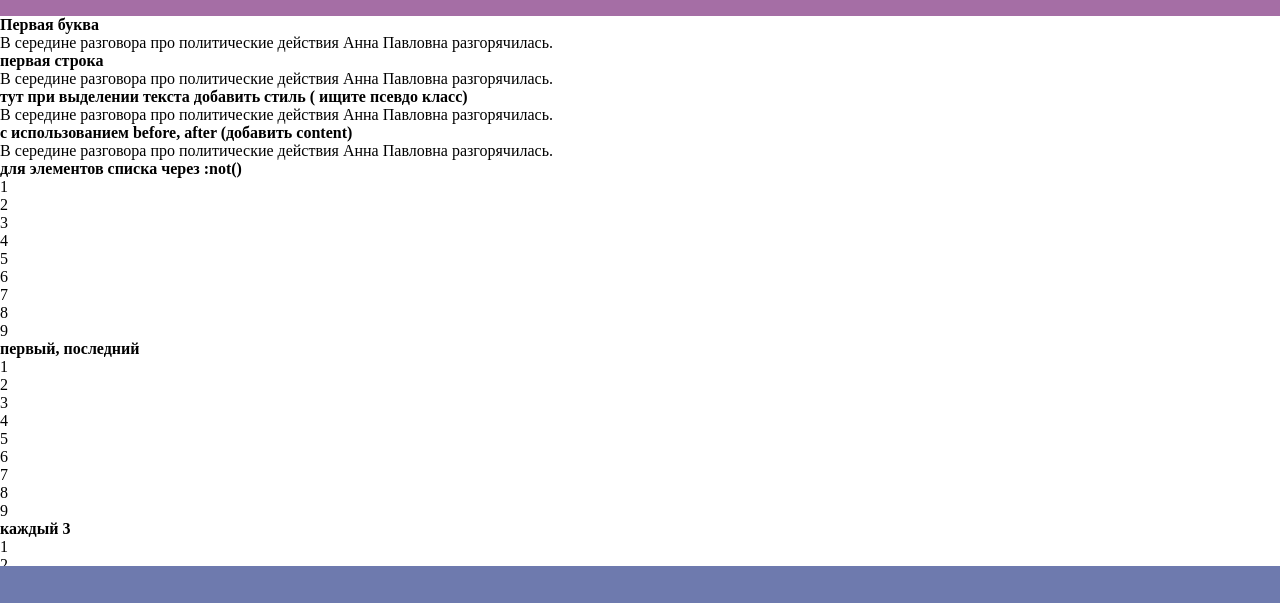
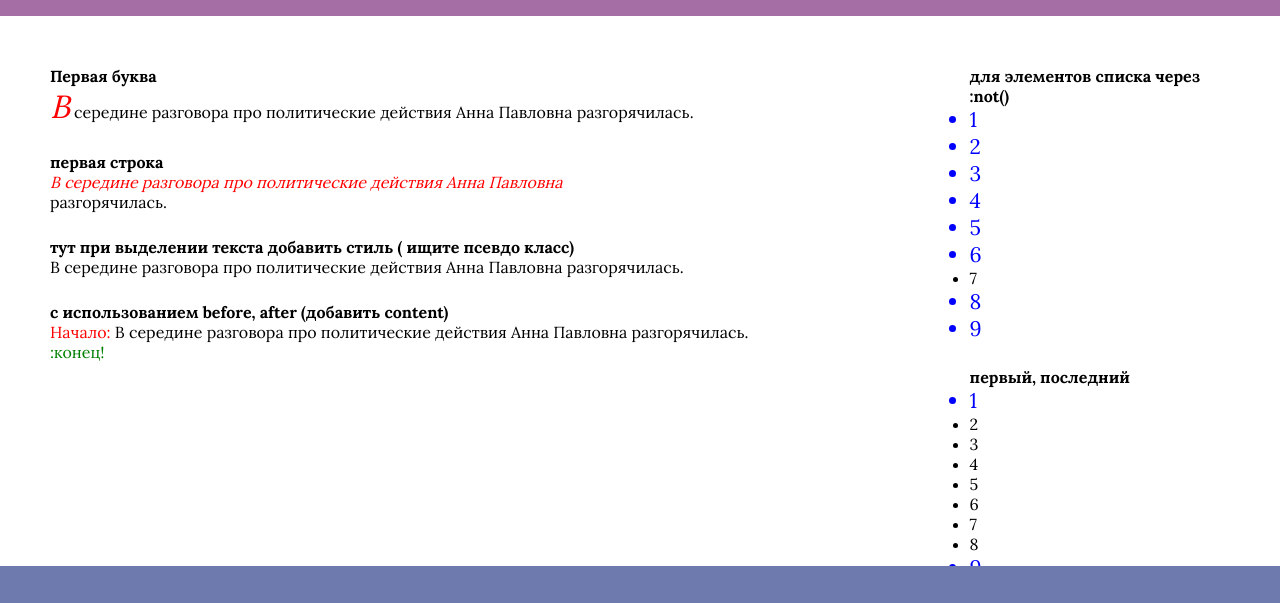
Before and after one commit to Mariia5pon/homework_4, a plain HTML site: page index.html in a window 1280 px wide. Shown: the part 134-737 px from the top of the page. Drawn offline with Linux system fonts and the light colour scheme.

Commit message:
style main

```diff
--- a/css/main.css
+++ b/css/main.css
@@ -22,8 +22,60 @@
     padding-top: 20px;
 }
 
+main {
+    font-weight: 400;
+    font-family: 'Lora', serif;
+    font-size: 16px;
+    color: black;
+    padding: 50px;
+    display: flex;
+    gap: 200px;
+}
 
+.container {
+    padding-bottom: 25px;
+}
 
+.first-letter p:first-letter {
+    color: red;
+    font-style: italic;
+    font-size: 32px;
+}
+
+.first-line p:first-line {
+    color: red;
+    font-style: italic;
+}
+
+.selection p::selection {
+    background-color: green;
+    color: white;
+}
+
+.content p::before {
+    content: "Начало: ";
+    color: red;
+}
+
+.content p::after {
+    content: " :конец!";
+    color: green;
+}
+
+.not li:not(:nth-last-of-type(3)) {
+    color: blue;
+    font-size: 21px;
+}
+
+.first-last li:first-of-type, li:last-of-type {
+    color: blue;
+    font-size: 21px;
+}
+
+.third li:nth-child(3n) {
+    color: blue;
+    font-size: 21px;
+}
 
 .main_footer {
     position: sticky;
--- a/index.html
+++ b/index.html
@@ -17,23 +17,26 @@
 	<h1>Pseudoclasses and pseudoelements</h1>
 </header>
 <main>
-	<div class="first-letter">
+	<section class="text">
+		<div class="container first-letter">
 			<h3>Первая буква</h3>
 			<p>В середине разговора про политические действия Анна Павловна разгорячилась.</p>
 		</div>
-	<div class="first-line">
+		<div class="container first-line">
 			<h3>первая строка</h3>
-		<p>В середине разговора про политические действия Анна Павловна разгорячилась.</p>
+			<p>В середине разговора про политические действия Анна Павловна <br> разгорячилась.</p>
 		</div>
-	<div class="selection">
+		<div class="container selection">
 			<h3>тут при выделении текста добавить стиль ( ищите псевдо класс)</h3>
 			<p>В середине разговора про политические действия Анна Павловна разгорячилась.</p>
 		</div>
-	<div class="content">
+		<div class="container content">
 			<h3>с использованием before, after (добавить content)</h3>
 			<p>В середине разговора про политические действия Анна Павловна разгорячилась.</p>
 		</div>
-	<div class="not">
+	</section>
+	<section class="list">
+		<div class="container not">
 			<h3>для элементов списка через :not()</h3>
 			<ul>
 				<li>1</li>
@@ -47,7 +50,7 @@
 				<li>9</li>
 			</ul>
 		</div>
-	<div class="first-last">
+		<div class="container first-last">
 			<h3>первый, последний</h3>
 			<ul>
 				<li>1</li>
@@ -61,7 +64,7 @@
 				<li>9</li>
 			</ul>
 		</div>
-	<div class="third">
+		<div class="container third">
 			<h3>каждый 3</h3>
 			<ul>
 				<li>1</li>
@@ -75,6 +78,7 @@
 				<li>9</li>
 			</ul>
 		</div>
+	</section>
 </main>
 <footer class="main_footer">
 	<h2>Footer</h2>
```
Lines whose indentation alone changed are shown as unchanged.
